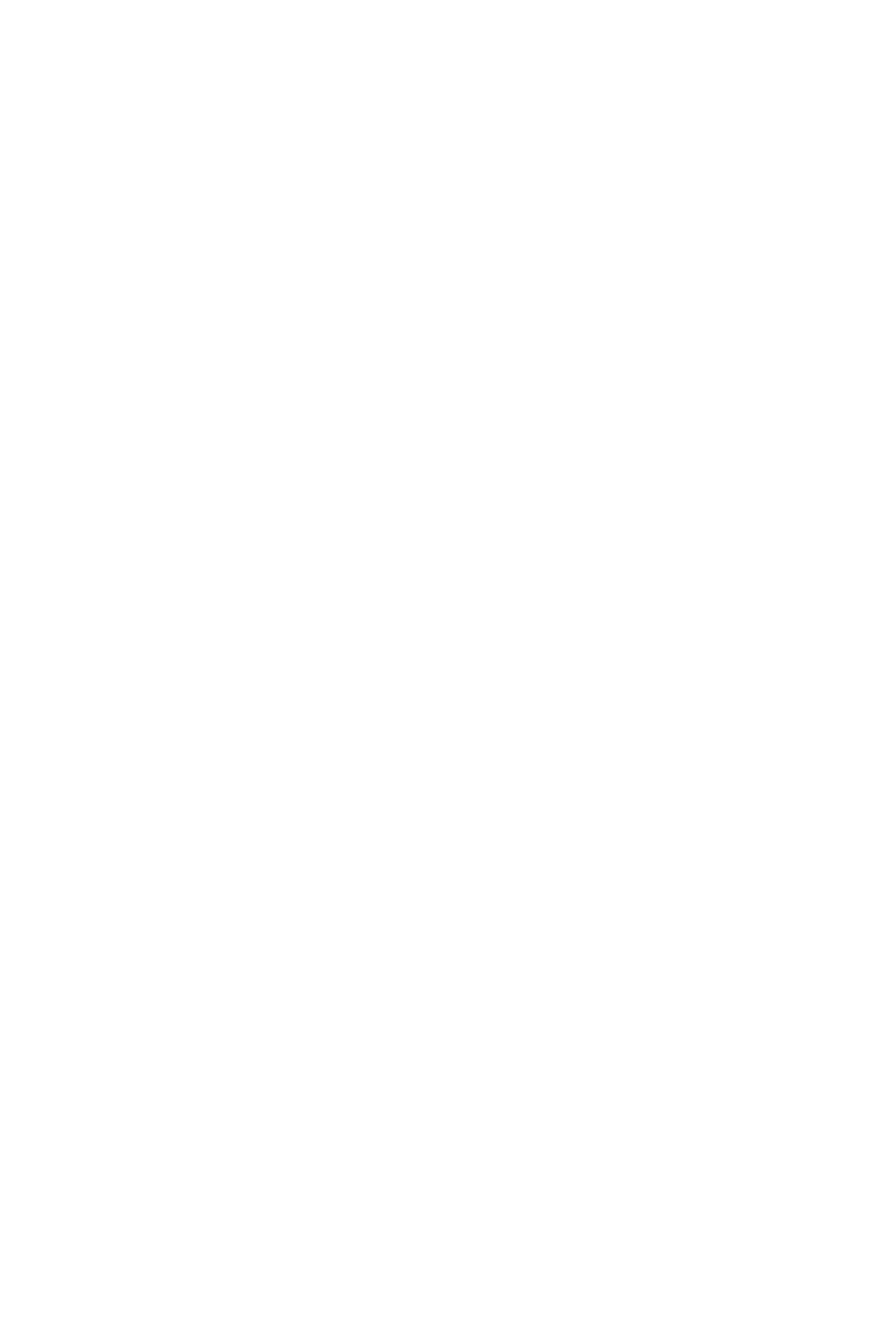
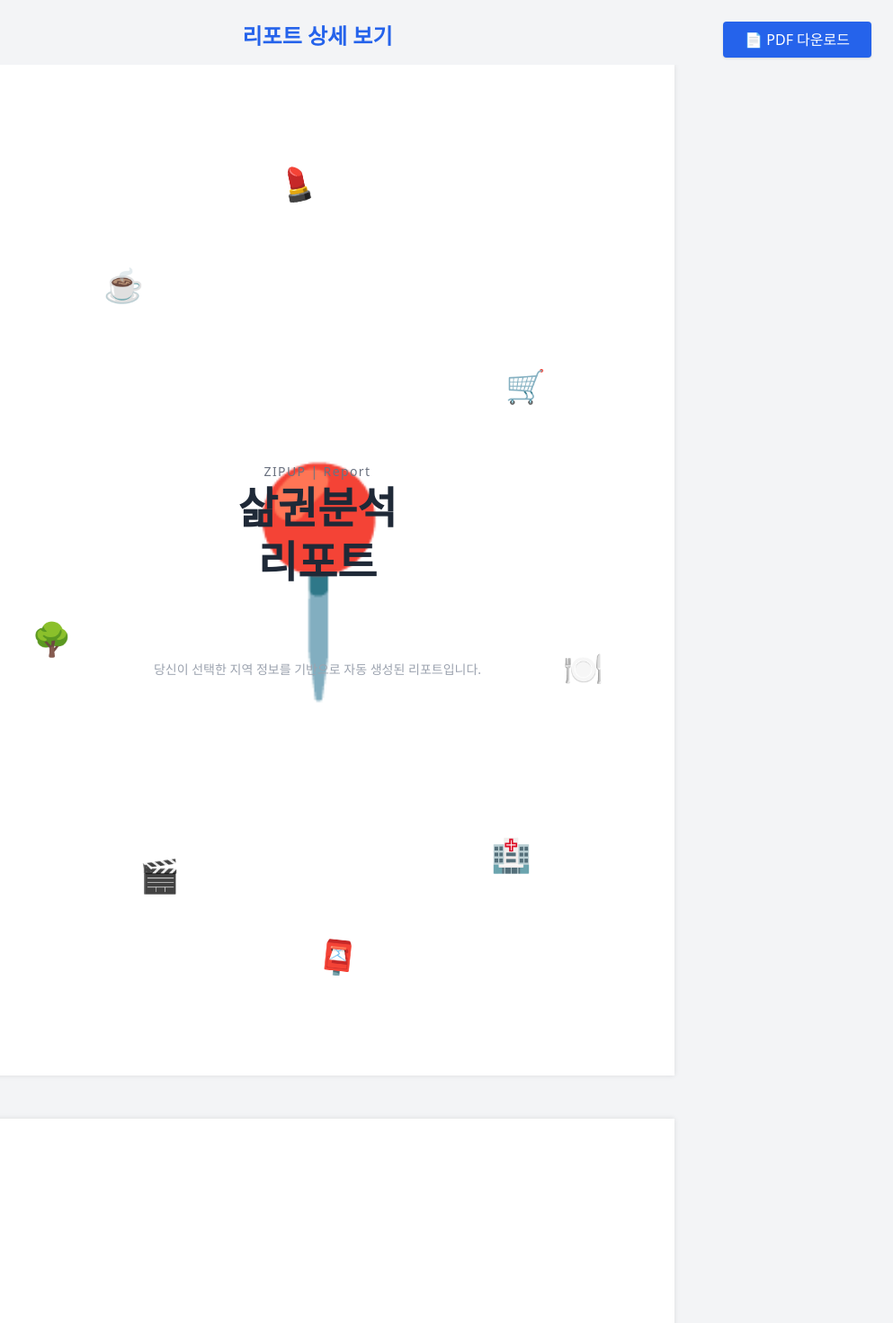
Before and after one commit to yehjinjang/Livinterview, a React (Vite) app in the folder frontend/: page /report/view in a window 1280 px wide. Before the commit this address had no page. Shown: the top 1470 px of the page at 90% size, without its empty margins (287-1280 px from the left). Before the commit the page ends 800 px from the top, so only its background shows below. Built offline with nearby package versions, Linux system fonts and the light colour scheme.

Commit message:
feat(report):  add printable report view with mock data fallback / design cover page layout

```diff
--- a/frontend/index.html
+++ b/frontend/index.html
@@ -5,6 +5,9 @@
     <link rel="icon" type="image/svg+xml" href="/icons/main.png" />
     <meta name="viewport" content="width=device-width, initial-scale=1.0" />
     <title>ZIPUP</title>
+
+    <!-- html2pdf.js CDN 추가 -->
+    <script src="https://cdnjs.cloudflare.com/ajax/libs/html2pdf.js/0.10.1/html2pdf.bundle.min.js"></script>
   </head>
   <body>
     <div id="root"></div>
--- a/frontend/package.json
+++ b/frontend/package.json
@@ -19,6 +19,7 @@
     "react-leaflet": "^5.0.0",
     "react-range": "^1.10.0",
     "react-router-dom": "^7.5.1",
+    "react-to-print": "^3.1.0",
     "vite-plugin-pwa": "^1.0.0"
   },
   "devDependencies": {
--- a/frontend/src/App.tsx
+++ b/frontend/src/App.tsx
@@ -3,6 +3,7 @@ import Home from "./pages/Home";
 import LoginPage from "./pages/LoginPage"
 import SurveyForm from "./pages/SurveyForm";
 import Report from "./pages/Report"
+import ReportView from "./pages/ReportView"
 import RoomieHome from "./pages/RoomieHome"
 import ProfilePage from "./pages/ProfilePage"
 import RoomieChat from "./pages/RoomieChat"
@@ -18,6 +19,7 @@ function App() {
         <Route path="/home" element={<Home />} />
         <Route path="/survey" element={<SurveyForm />} />
         <Route path="/report" element={<Report />} />
+        <Route path="/report/view" element={<ReportView />} />
         <Route path="/profile" element={<ProfilePage />} />
         <Route path="/interior" element ={<RoomieChat />} />
         <Route path="/roomie-result" element={<RoomieResult />} />
--- a/frontend/src/index.css
+++ b/frontend/src/index.css
@@ -1,7 +1,9 @@
+@import "leaflet/dist/leaflet.css";
 @tailwind base;
 @tailwind components;
 @tailwind utilities;
-@import "leaflet/dist/leaflet.css";
+
+/* Pretendard 웹폰트 설정 */
 @font-face {
     font-family: 'Pretendard-Regular';
     src: url('https://fastly.jsdelivr.net/gh/Project-Noonnu/noonfonts_2107@1.1/Pretendard-Regular.woff') format('woff');
@@ -11,3 +13,13 @@
 /* *{
     font-family: 'Pretendard-Regular', sans-serif;
 } */
+
+  .pdf-page {
+    width: 794px;           /* A4 width @ 96dpi */
+    min-height: 1123px;     /* A4 height @ 96dpi */
+    padding: 40px;
+    background: white;
+    margin-bottom: 0;       /* 마지막 여백 없애기 */
+    box-shadow: 0 0 6px rgba(0, 0, 0, 0.1);
+    page-break-inside: avoid; /* 페이지 분할 방지 */
+  }
--- a/frontend/src/pages/Report.tsx
+++ b/frontend/src/pages/Report.tsx
@@ -1,23 +1,34 @@
-import { useLocation, useNavigate } from "react-router-dom"
+import { useLocation, useNavigate } from "react-router-dom";
 
 export default function Report() {
-  const location = useLocation()
+  const location = useLocation();
   const answers = location.state?.answers
-  const navigate = useNavigate()
+  const navigate = useNavigate();
 
   return (
-    <div className="min-h-screen flex flex-col items-center justify-center p-6">
-      <h1 className="text-2xl font-bold mb-4 text-blue-600">리포트 결과</h1>
+    <div className="min-h-screen flex flex-col items-center justify-center p-6 space-y-6">
+      <h1 className="text-2xl font-bold text-blue-600">리포트 결과</h1>
+
       <pre className="bg-gray-100 p-4 rounded w-full max-w-md text-left overflow-x-auto">
         {JSON.stringify(answers, null, 2)}
       </pre>
 
-      <button
-        onClick={() => navigate("/roomie")}
-        className="mt-6 px-4 py-2 bg-zipup-600 text-white rounded-lg shadow hover:bg-blue-700 transition"
-      >
-        매물 확인하기
-      </button>
+      <div className="flex gap-4">
+        <button
+          onClick={() => navigate("/roomie")}
+          className="px-4 py-2 bg-zipup-600 text-white rounded-lg shadow hover:bg-blue-700 transition"
+        >
+          매물 확인하기
+        </button>
+
+        {/* answers를 state로 명확히 넘김 */}
+        <button
+          onClick={() => navigate("/report/view", { state: { answers } })}
+          className="px-4 py-2 bg-gray-100 text-blue-600 border border-blue-400 rounded-lg hover:bg-blue-100 transition"
+        >
+          📝 리포트 보기
+        </button>
+      </div>
     </div>
-  )
+  );
 }
--- /dev/null
+++ b/frontend/src/pages/ReportView.tsx
@@ -0,0 +1,138 @@
+import { useLocation, useNavigate } from "react-router-dom";
+import { useRef } from "react";
+
+// html2pdf.js는 전역 객체로 로드되므로, TS에게 알려줘야 함
+declare global {
+  interface Window {
+    html2pdf: any;
+  }
+}
+
+export default function ReportView() {
+  const location = useLocation();
+  const navigate = useNavigate();
+
+  // fallback: 값이 없을 경우를 대비한 기본 mock 데이터
+  const answers = (location.state?.answers as Record<string, string>) || {
+    "1-subway": "보통이다",
+    "2-convenience": "자주 간다",
+    "3-police": "어느 정도 가까우면 좋다",
+  };
+
+  // 캡처 대상 ref
+  const reportRef = useRef<HTMLDivElement>(null);
+
+  // html2pdf 저장
+  const handleDownloadPDF = () => {
+    if (reportRef.current) {
+      window.html2pdf()
+        .from(reportRef.current)
+        .set({
+          margin: 0,
+          filename: "homie_report.pdf",
+          image: { type: "jpeg", quality: 0.98 },
+          html2canvas: { scale: 2 },
+          jsPDF: { unit: "mm", format: "a4", orientation: "portrait" },
+          pagebreak: {
+            mode: ["avoid"],
+            avoid: ".pdf-page",
+          },
+        })
+        .save();
+    }
+  };
+
+  return (
+    <div className="relative bg-gray-100 p-6 flex flex-col items-center min-h-screen">
+      {/* 상단 제목 */}
+      <h1 className="text-2xl font-bold text-blue-600 mb-4">리포트 상세 보기</h1>
+
+      {/* PDF 저장 버튼 */}
+      <div className="absolute top-6 right-6">
+        <button
+          onClick={handleDownloadPDF}
+          className="px-6 py-2 bg-blue-600 text-white rounded shadow hover:bg-blue-700"
+        >
+          📄 PDF 다운로드
+        </button>
+      </div>
+
+      {/* 캡처 대상 */}
+      <div ref={reportRef} className="w-full flex flex-col items-center gap-12 overflow-hidden">
+        {/* 페이지 1: 커버 */}
+        <div className="pdf-page h-[1123px] w-[794px] bg-[#f9f9fb] relative flex flex-col items-center justify-center overflow-hidden">
+          {/* 상단 텍스트 */}
+          <div className="text-center mb-8 z-10">
+            <p className="text-sm text-gray-500 font-medium tracking-widest">ZIPUP | Report</p>
+            <h1 className="text-5xl font-bold text-gray-800 leading-tight">
+              삶권분석<br />리포트
+            </h1>
+          </div>
+
+          {/* 중심 마커 아이콘 */}
+          <div className="absolute top-1/2 left-1/2 -translate-x-1/2 -translate-y-1/2 z-0">
+            <span className="text-[240px] text-indigo-500">📍</span>
+          </div>
+
+          {/* 아이콘 배치 */}
+          <span className="absolute top-[20%] left-[20%] text-4xl">☕</span>
+          <span className="absolute top-[30%] right-[18%] text-4xl">🛒</span>
+          <span className="absolute bottom-[18%] left-[25%] text-4xl">🎬</span>
+          <span className="absolute bottom-[20%] right-[20%] text-4xl">🏥</span>
+          <span className="absolute top-[55%] left-[10%] text-4xl">🌳</span>
+          <span className="absolute top-[58%] right-[10%] text-4xl">🍽️</span>
+          <span className="absolute bottom-[10%] left-[50%] text-4xl rotate-6">📮</span>
+          <span className="absolute top-[10%] right-[50%] text-4xl rotate-[-12deg]">💄</span>
+
+          {/* ✅ 안내 문구 위치 수정 */}
+          <p className="mt-12 text-sm text-gray-400 z-10">
+            당신이 선택한 지역 정보를 기반으로 자동 생성된 리포트입니다.
+          </p>
+        </div>
+
+        {/* 페이지 2: 제목/생성일 */}
+        <div className="pdf-page h-[1123px] w-[794px] overflow-hidden flex flex-col items-center justify-center text-center">
+          <h2 className="text-4xl font-bold mb-4">🏠 HOMIE 리포트</h2>
+          <p className="text-lg">이 리포트는 입력하신 정보를 기반으로 자동 생성되었습니다.</p>
+          <p className="mt-8 text-gray-500 text-sm">생성일: {new Date().toLocaleDateString()}</p>
+        </div>
+
+        {/* 페이지 3: 추천 동네 */}
+        <div className="pdf-page h-[1123px] w-[794px] overflow-hidden">
+          <h2 className="text-2xl font-semibold mb-4 border-b pb-2">📌 추천 동네</h2>
+          <ul className="list-disc ml-6 text-lg space-y-2">
+            <li>천호동 – 상업시설 밀집 + 교통 편리</li>
+            <li>암사동 – 조용한 주거 + 병원 접근성</li>
+            <li>성내동 – 생활편의/교육시설 풍부</li>
+          </ul>
+        </div>
+
+        {/* 페이지 4: 응답 결과 */}
+        <div className="pdf-page h-[1123px] w-[794px] overflow-hidden last:mb-0">
+          <h2 className="text-2xl font-semibold mb-4 border-b pb-2">📋 세부 응답 결과</h2>
+          <div className="grid grid-cols-2 gap-4 max-w-4xl">
+            {Object.entries(answers).map(([key, value]) => (
+              <div
+                key={key}
+                className="bg-white border border-gray-200 rounded-xl p-4 shadow-sm"
+              >
+                <p className="text-sm text-gray-500">{key}</p>
+                <p className="text-base font-semibold mt-1">{value}</p>
+              </div>
+            ))}
+          </div>
+        </div>
+      </div>
+
+      {/* 하단 네비게이션 */}
+      <div className="flex gap-4 mt-10">
+        <button
+          onClick={() => navigate("/report", { state: { answers } })}
+          className="px-6 py-2 bg-gray-200 text-gray-800 rounded hover:bg-gray-300"
+        >
+          🔙 결과 요약으로 돌아가기
+        </button>
+      </div>
+    </div>
+  );
+}
```
